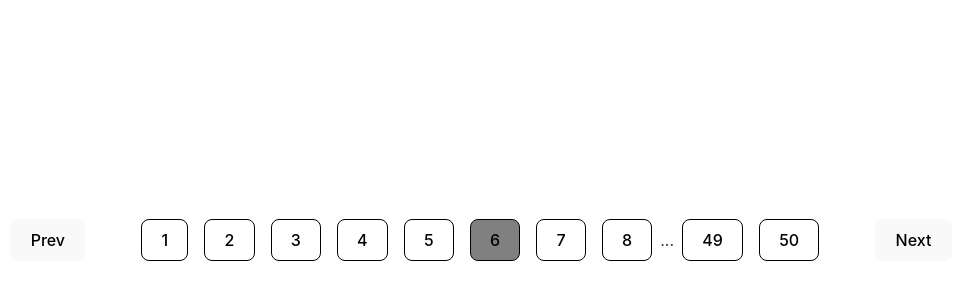
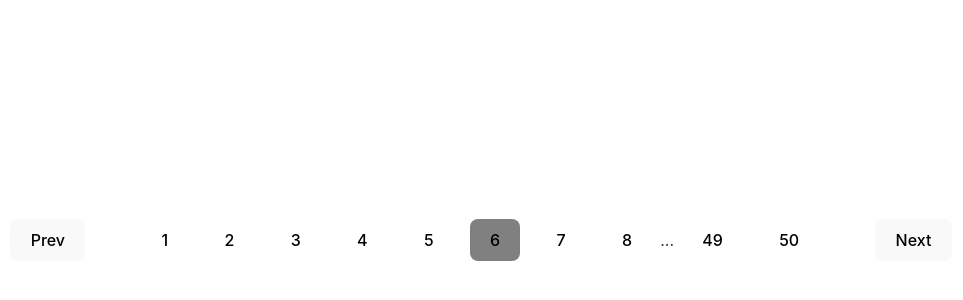
Before and after one commit to omar-baldi/react-pagination-range, a React (Vite) app: page / in a window 1280 px wide. Shown: the part 160-460 px from the top of the page, without its empty margins (159-1122 px from the left). Built offline with nearby package versions, Linux system fonts and the light colour scheme.

Commit message:
Extended pagination range hook with functions to navigate to either first or last page

```diff
--- a/src/components/Pagination.tsx
+++ b/src/components/Pagination.tsx
@@ -23,7 +23,7 @@ export default function Pagination({
   hideNextButton = false,
   ...rangeConfig
 }: Props) {
-  const { range, activePage, decrementPage, incrementPage } =
+  const { range, activePage, decrementPage, incrementPage, goToFirstPage, goToLastPage } =
     usePaginationRange(rangeConfig);
 
   const pagesElements = range.map((page, index) => {
@@ -37,7 +37,6 @@ export default function Pagination({
             style={{
               margin: "0 0.5rem",
               backgroundColor: isCurrentPageSelected ? "grey" : "initial",
-              border: "1px solid",
             }}
           >
             {page}
@@ -51,9 +50,17 @@ export default function Pagination({
 
   return (
     <div style={{ display: "flex", alignItems: "center", gap: "3rem" }}>
-      {!hidePrevButton && <button onClick={decrementPage}>Prev</button>}
+      <div style={{ display: "flex", alignItems: "center", gap: "0.5rem" }}>
+        {showFirstButton && <button onClick={goToFirstPage}>First page</button>}
+        {!hidePrevButton && <button onClick={decrementPage}>Prev</button>}
+      </div>
+
       <div style={{ display: "flex", alignItems: "center" }}>{pagesElements}</div>
-      {!hideNextButton && <button onClick={incrementPage}>Next</button>}
+
+      <div style={{ display: "flex", alignItems: "center", gap: "0.5rem" }}>
+        {!hideNextButton && <button onClick={incrementPage}>Next</button>}
+        {showLastButton && <button onClick={goToLastPage}>Last page</button>}
+      </div>
     </div>
   );
 }
--- a/src/hooks/usePaginationRange.ts
+++ b/src/hooks/usePaginationRange.ts
@@ -91,6 +91,14 @@ export const usePaginationRange = ({
     [allPages]
   );
 
+  const goToFirstPage = useCallback(() => {
+    setActivePage(FIRST_PAGE);
+  }, []);
+
+  const goToLastPage = useCallback(() => {
+    setActivePage(allPages.length);
+  }, [allPages]);
+
   const incrementPage = useCallback(() => {
     setActivePage((prevActivePage) => {
       return Math.min(prevActivePage + 1, allPages.length);
@@ -101,6 +109,8 @@ export const usePaginationRange = ({
     range,
     activePage,
     goToSpecificPage,
+    goToFirstPage,
+    goToLastPage,
     decrementPage,
     incrementPage,
   };
```
